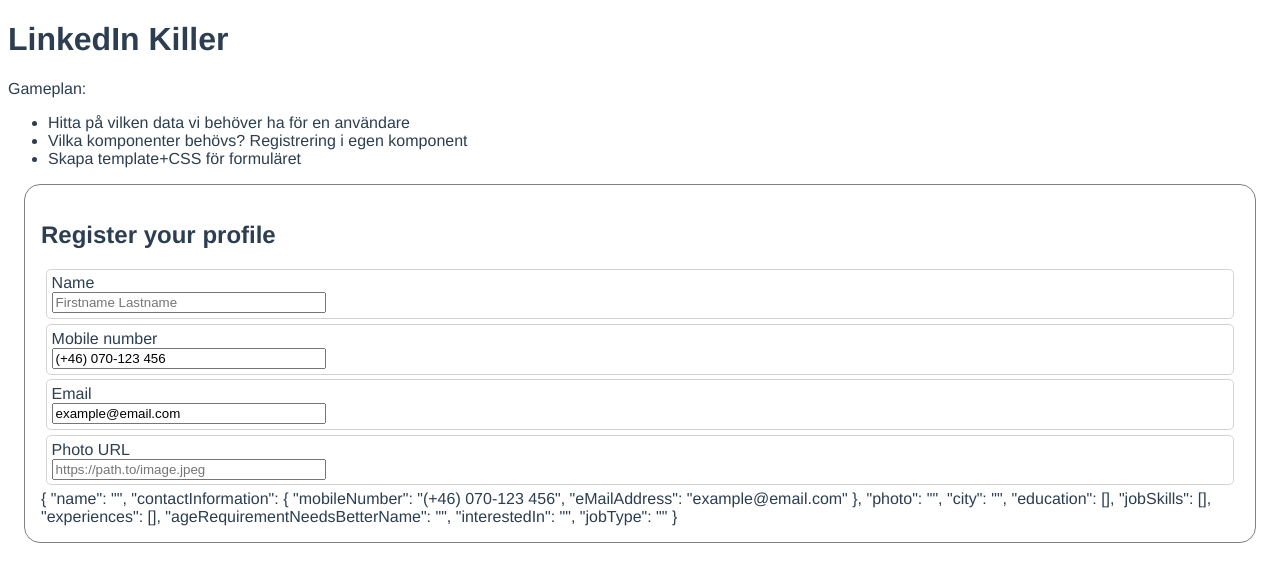
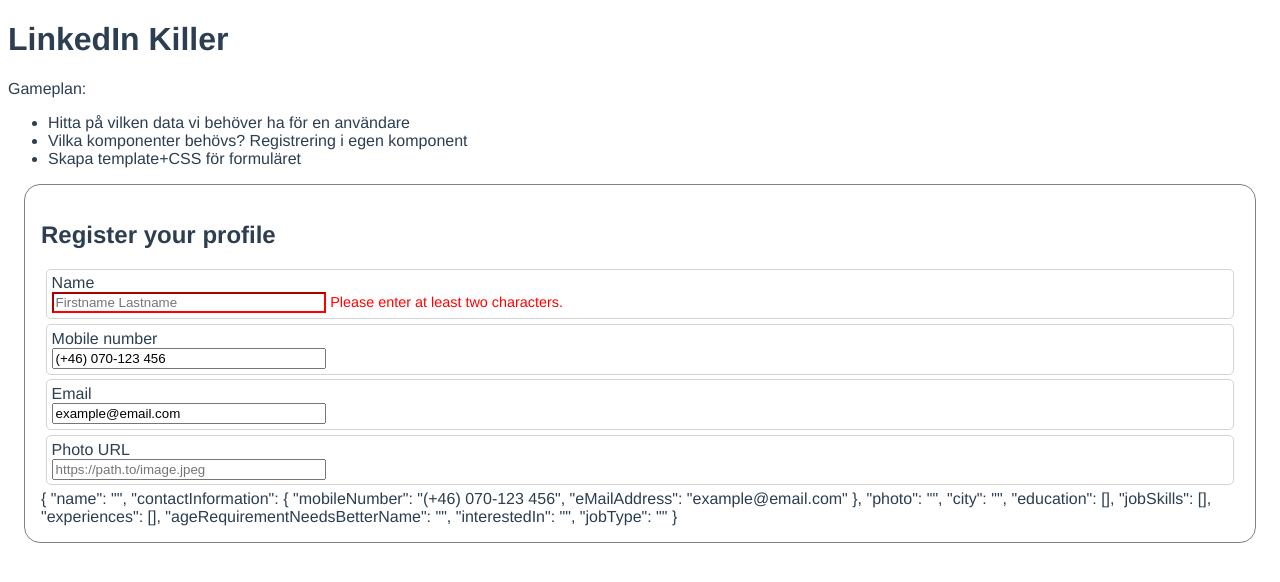
Before and after one commit to FEU19/13-vue-form, a Vue app: page / in a window 1280 px wide. Shown: the top 582 px of the page. Built offline with nearby package versions, Linux system fonts and the light colour scheme.

Commit message:
Simple validation on Name

```diff
--- a/src/components/RegisterProfile.vue
+++ b/src/components/RegisterProfile.vue
@@ -4,8 +4,9 @@
 	<div class="form-group">
 		<label>Name</label>
 		<input type="text" placeholder="Firstname Lastname"
-			v-model="profile.name" />
+			v-model="profile.name" :class="nameClass" />
 		<!-- <button @click="profile.name = ''">Reset name</button> -->
+		<span v-if="!nameIsValid" class="error"> {{ nameErrorMessage }} </span>
 	</div>
 
 	<div class="form-group">
@@ -48,7 +49,22 @@
 			interestedIn: '',  // valfri
 			jobType: ''  // heltid, deltid eller timmar
 		}
-	})
+	}),
+	computed: {
+		nameIsValid() {
+			return this.profile.name.length >= 2;
+			// if( this.profile.name.length >= 2 )
+			// 	return true;
+			// else
+			// 	return false;
+		},
+		nameClass() {
+			return this.nameIsValid ? 'valid' : 'invalid';
+		},
+		nameErrorMessage() {
+			return 'Please enter at least two characters.'
+		}
+	}
 }
 </script>
 
@@ -66,13 +82,17 @@
 	padding: 0.3em;
 	margin: 0.3em;
 }
-.form-group label, .form-group input { display: block; }
+.form-group label { display: block; }
 .form-group input {
 	width: 20em;
 }
 
-
-
+input.valid { border-color: green; }
+input.invalid { border-color: red; }
+.error {
+	color: red;
+	font-size: 90%;
+}
 
 
 </style>
```
